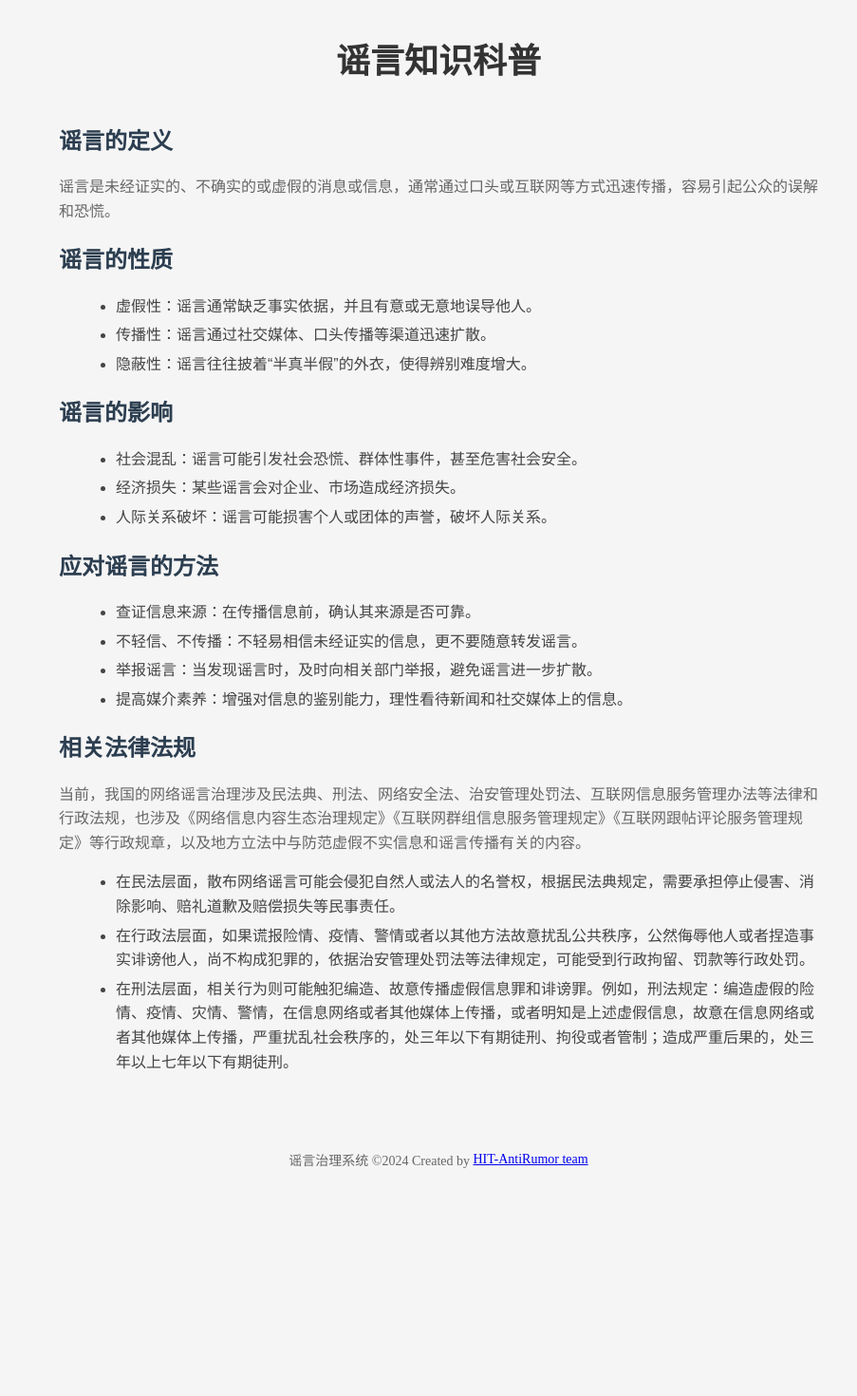
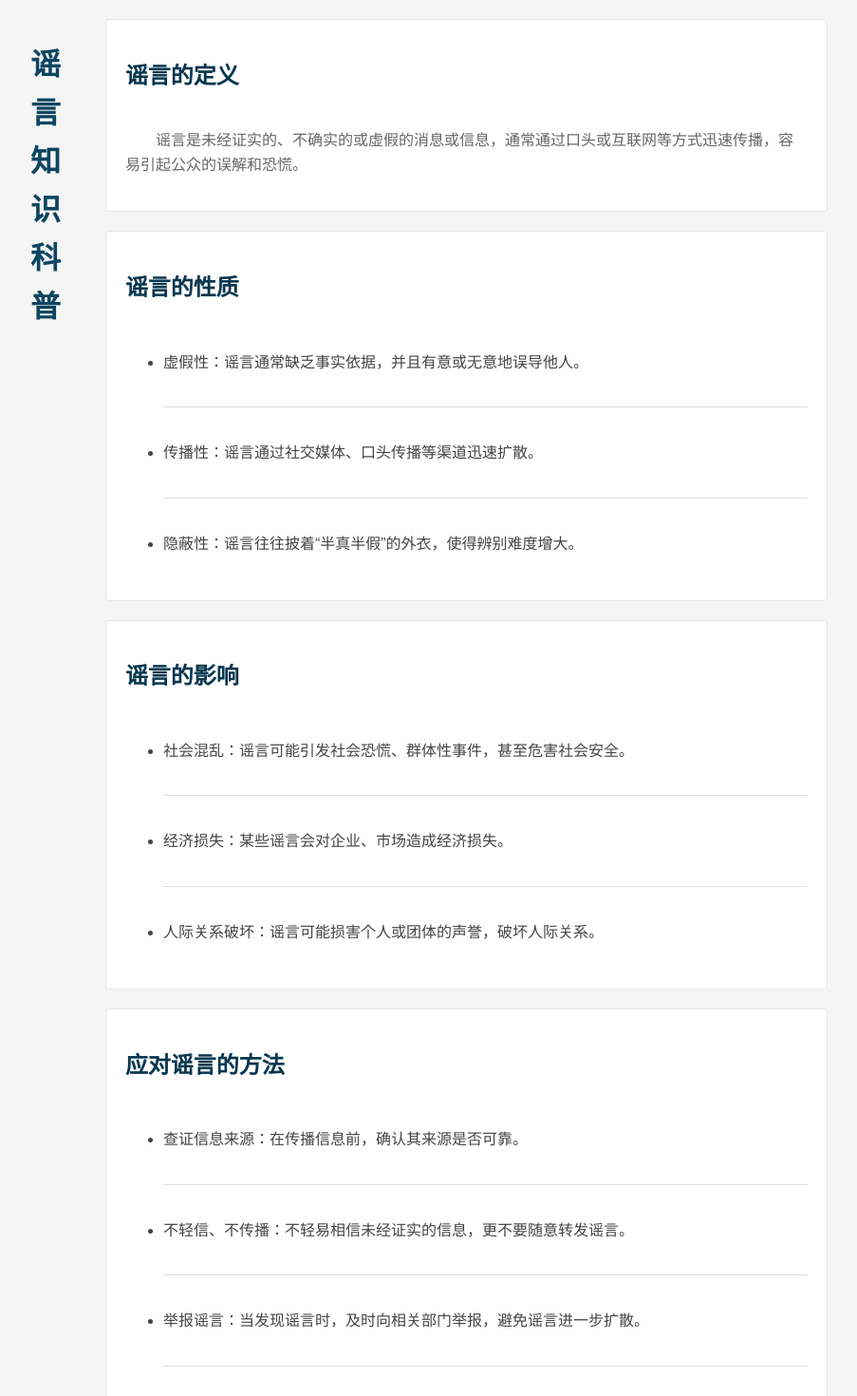
Before and after one commit to hacheyz/AntiRumor, a Vue app in the folder web/frontend/: page /home in a window 1280 px wide. Shown: the part 100-1570 px from the top of the page at 95% size, without its empty margins (178-1081 px from the left). Before the commit the page ends 1351 px from the top, so only its background shows below. Built offline with nearby package versions, Linux system fonts and the light colour scheme.

Commit message:
[fmt] Reformat home page

```diff
--- a/web/frontend/src/views/home/Home.vue
+++ b/web/frontend/src/views/home/Home.vue
@@ -1,75 +1,104 @@
-<template>
-  <div class="rumor-info">
-    <h1>谣言知识科普</h1>
-
-    <section class="section">
-      <h2>谣言的定义</h2>
-      <p>谣言是未经证实的、不确实的或虚假的消息或信息，通常通过口头或互联网等方式迅速传播，容易引起公众的误解和恐慌。</p>
-    </section>
-
-    <section class="section">
-      <h2>谣言的性质</h2>
-      <ul>
-        <li>虚假性：谣言通常缺乏事实依据，并且有意或无意地误导他人。</li>
-        <li>传播性：谣言通过社交媒体、口头传播等渠道迅速扩散。</li>
-        <li>隐蔽性：谣言往往披着“半真半假”的外衣，使得辨别难度增大。</li>
-      </ul>
-    </section>
-
-    <section class="section">
-      <h2>谣言的影响</h2>
-      <ul>
-        <li>社会混乱：谣言可能引发社会恐慌、群体性事件，甚至危害社会安全。</li>
-        <li>经济损失：某些谣言会对企业、市场造成经济损失。</li>
-        <li>人际关系破坏：谣言可能损害个人或团体的声誉，破坏人际关系。</li>
-      </ul>
-    </section>
-
-    <section class="section">
-      <h2>应对谣言的方法</h2>
-      <ul>
-        <li>查证信息来源：在传播信息前，确认其来源是否可靠。</li>
-        <li>不轻信、不传播：不轻易相信未经证实的信息，更不要随意转发谣言。</li>
-        <li>举报谣言：当发现谣言时，及时向相关部门举报，避免谣言进一步扩散。</li>
-        <li>提高媒介素养：增强对信息的鉴别能力，理性看待新闻和社交媒体上的信息。</li>
-      </ul>
-    </section>
-
-    <section class="section">
-      <h2>相关法律法规</h2>
-      <p>当前，我国的网络谣言治理涉及民法典、刑法、网络安全法、治安管理处罚法、互联网信息服务管理办法等法律和行政法规，也涉及《网络信息内容生态治理规定》《互联网群组信息服务管理规定》《互联网跟帖评论服务管理规定》等行政规章，以及地方立法中与防范虚假不实信息和谣言传播有关的内容。</p>
-      <ul>
-        <li>在民法层面，散布网络谣言可能会侵犯自然人或法人的名誉权，根据民法典规定，需要承担停止侵害、消除影响、赔礼道歉及赔偿损失等民事责任。</li>
-        <li>在行政法层面，如果谎报险情、疫情、警情或者以其他方法故意扰乱公共秩序，公然侮辱他人或者捏造事实诽谤他人，尚不构成犯罪的，依据治安管理处罚法等法律规定，可能受到行政拘留、罚款等行政处罚。</li>
-        <li>在刑法层面，相关行为则可能触犯编造、故意传播虚假信息罪和诽谤罪。例如，刑法规定：编造虚假的险情、疫情、灾情、警情，在信息网络或者其他媒体上传播，或者明知是上述虚假信息，故意在信息网络或者其他媒体上传播，严重扰乱社会秩序的，处三年以下有期徒刑、拘役或者管制；造成严重后果的，处三年以上七年以下有期徒刑。</li>
-      </ul>
-    </section>
-  </div>
-</template>
-
 <script>
 export default {
   name: "RumorInfo",
 };
 </script>
 
+
+<template>
+  <el-container class="rumor-info">
+
+    <h1 style="font-size: 32px; color: #0e4560">谣言知识科普</h1>
+
+    <el-main>
+      <el-card class="box-card" shadow="hover">
+        <section class="section">
+          <h2 class="sub-header">谣言的定义</h2>
+          <p>
+            谣言是未经证实的、不确实的或虚假的消息或信息，通常通过口头或互联网等方式迅速传播，容易引起公众的误解和恐慌。
+          </p>
+        </section>
+      </el-card>
+
+      <el-card class="box-card" shadow="hover">
+        <section class="section">
+          <h2 class="sub-header">谣言的性质</h2>
+          <ul>
+            <li>虚假性：谣言通常缺乏事实依据，并且有意或无意地误导他人。</li>
+            <el-divider></el-divider>
+            <li>传播性：谣言通过社交媒体、口头传播等渠道迅速扩散。</li>
+            <el-divider></el-divider>
+            <li>隐蔽性：谣言往往披着“半真半假”的外衣，使得辨别难度增大。</li>
+          </ul>
+        </section>
+      </el-card>
+
+      <el-card class="box-card" shadow="hover">
+        <section class="section">
+          <h2 class="sub-header">谣言的影响</h2>
+          <ul>
+            <li>社会混乱：谣言可能引发社会恐慌、群体性事件，甚至危害社会安全。</li>
+            <el-divider></el-divider>
+            <li>经济损失：某些谣言会对企业、市场造成经济损失。</li>
+            <el-divider></el-divider>
+            <li>人际关系破坏：谣言可能损害个人或团体的声誉，破坏人际关系。</li>
+          </ul>
+        </section>
+      </el-card>
+
+      <el-card class="box-card" shadow="hover">
+        <section class="section">
+          <h2 class="sub-header">应对谣言的方法</h2>
+          <ul>
+            <li>查证信息来源：在传播信息前，确认其来源是否可靠。</li>
+            <el-divider></el-divider>
+            <li>不轻信、不传播：不轻易相信未经证实的信息，更不要随意转发谣言。</li>
+            <el-divider></el-divider>
+            <li>举报谣言：当发现谣言时，及时向相关部门举报，避免谣言进一步扩散。</li>
+            <el-divider></el-divider>
+            <li>提高媒介素养：增强对信息的鉴别能力，理性看待新闻和社交媒体上的信息。</li>
+          </ul>
+        </section>
+      </el-card>
+
+      <el-card class="box-card" shadow="hover">
+        <section class="section">
+          <h2 class="sub-header">相关法律法规</h2>
+          <p>
+            当前，我国的网络谣言治理涉及民法典、刑法、网络安全法、治安管理处罚法、互联网信息服务管理办法等法律和行政法规，也涉及《网络信息内容生态治理规定》《互联网群组信息服务管理规定》《互联网跟帖评论服务管理规定》等行政规章，以及地方立法中与防范虚假不实信息和谣言传播有关的内容。
+          </p>
+          <ul>
+            <li>
+              在民法层面，散布网络谣言可能会侵犯自然人或法人的名誉权，根据民法典规定，需要承担停止侵害、消除影响、赔礼道歉及赔偿损失等民事责任。
+            </li>
+            <el-divider></el-divider>
+            <li>
+              在行政法层面，如果谎报险情、疫情、警情或者以其他方法故意扰乱公共秩序，公然侮辱他人或者捏造事实诽谤他人，尚不构成犯罪的，依据治安管理处罚法等法律规定，可能受到行政拘留、罚款等行政处罚。
+            </li>
+            <el-divider></el-divider>
+            <li>
+              在刑法层面，相关行为则可能触犯编造、故意传播虚假信息罪和诽谤罪。例如，刑法规定：编造虚假的险情、疫情、灾情、警情，在信息网络或者其他媒体上传播，或者明知是上述虚假信息，故意在信息网络或者其他媒体上传播，严重扰乱社会秩序的，处三年以下有期徒刑、拘役或者管制；造成严重后果的，处三年以上七年以下有期徒刑。
+            </li>
+          </ul>
+        </section>
+      </el-card>
+    </el-main>
+  </el-container>
+</template>
+
 <style scoped>
 .rumor-info {
-  max-width: 800px;
+  max-width: 900px;
   margin: 0 auto;
   padding: 20px;
   font-family: Arial, sans-serif;
   line-height: 1.6;
 }
 
-h1 {
+.el-header {
+  background-color: #f5f5f5;
   text-align: center;
-  color: #333;
-  font-size: 36px;
-}
-
-.section {
-  margin-bottom: 20px;
+  padding: 20px;
 }
 
 h2 {
@@ -77,17 +106,31 @@ h2 {
   margin-bottom: 10px;
 }
 
+section {
+  padding: -20px;
+}
+
 p {
+  text-indent: 2em;
   color: #666;
 }
 
+.box-card {
+  margin-bottom: 20px;
+}
+
 ul {
-  list-style-type: disc;
-  margin-left: 20px;
+
+}
+
+.sub-header {
+  font-size: 24px;
+  color: #08374f;
+  padding-bottom: 20px;
 }
 
 li {
-  margin-bottom: 5px;
+  padding: 10px 0; /* 增加上下内边距 */
   color: #444;
 }
 </style>
```
